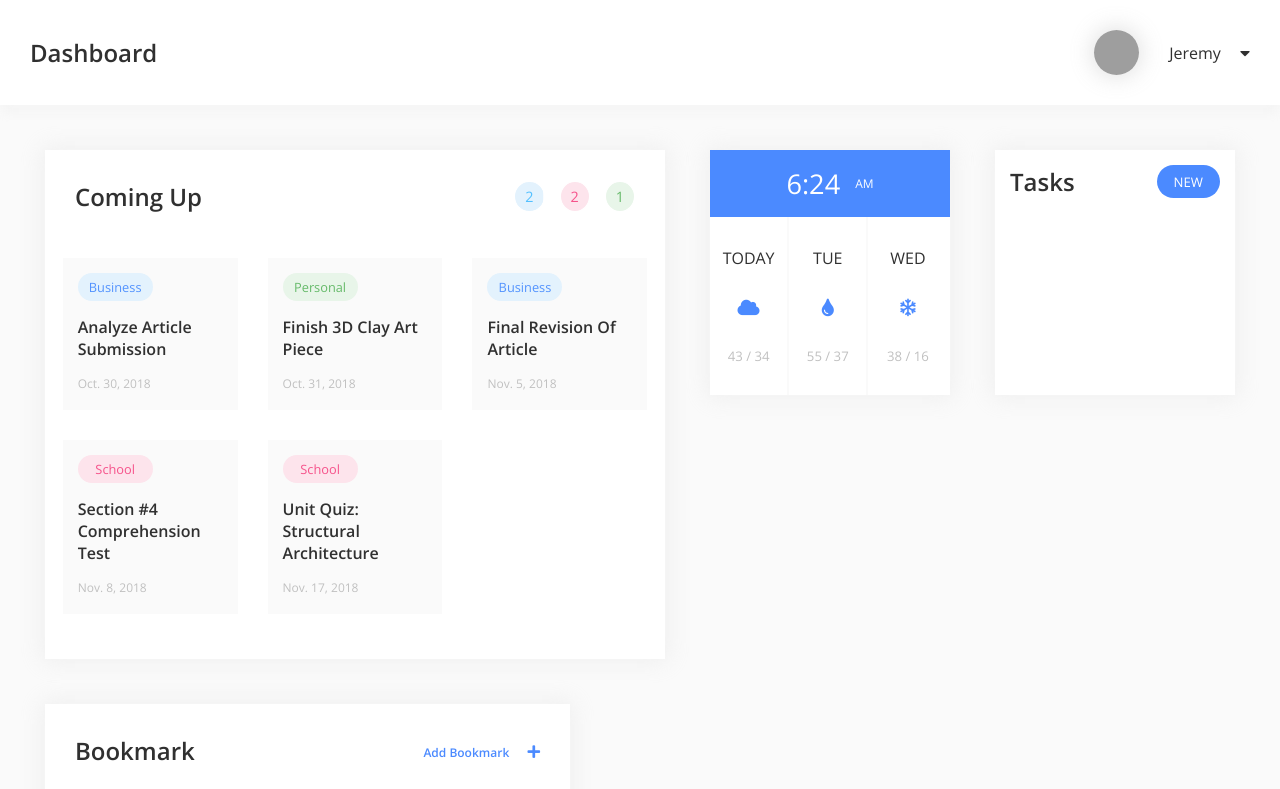
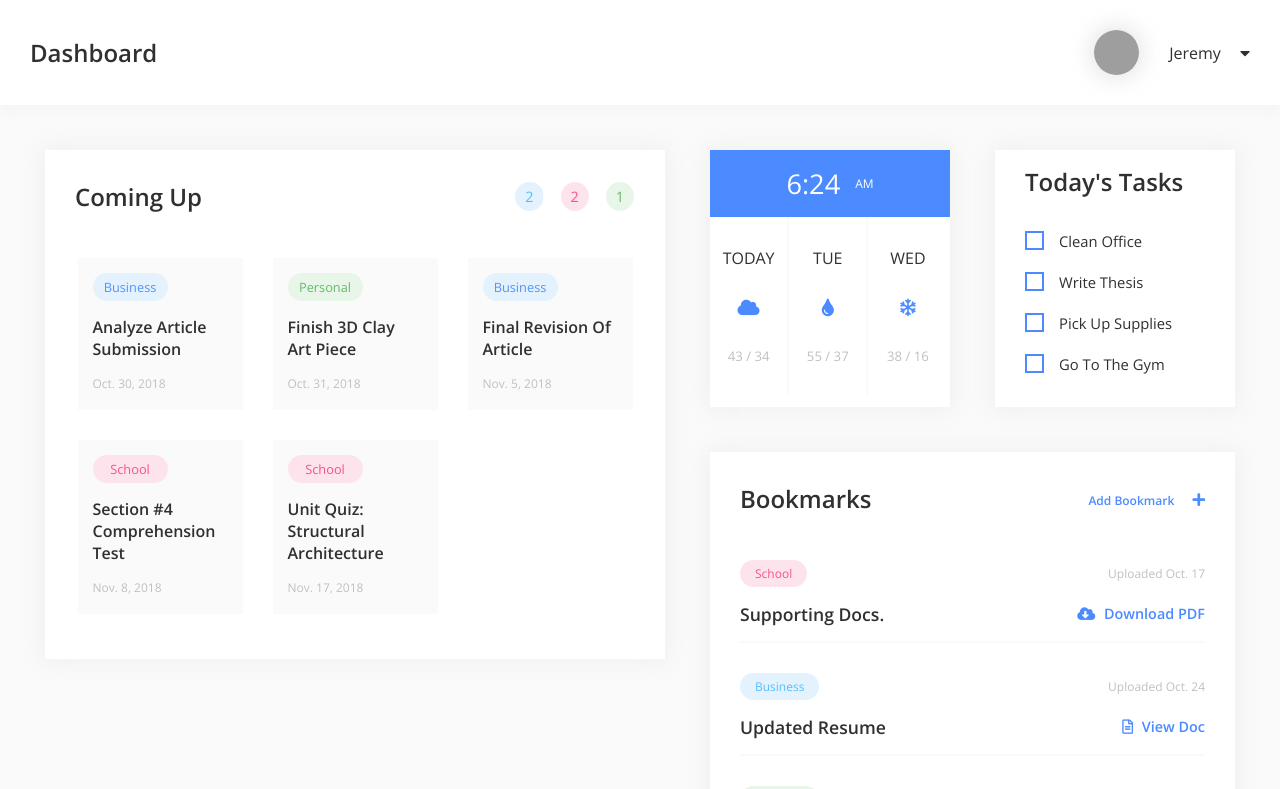
Before and after one commit to jacobcarver/dashboard, a React (Create React App) app: page / in a window 1280 px wide. Shown: the top 789 px of the page. Built offline with nearby package versions, Linux system fonts and the light colour scheme; grey boxes are pictures that could not be loaded.

Commit message:
updated components

```diff
--- a/src/components/Bookmarks.js
+++ b/src/components/Bookmarks.js
@@ -14,7 +14,7 @@ class Bookmarks extends Component {
 
                     <div className="header">
                         <div className="title">
-                            <h2>Bookmark</h2>
+                            <h2>Bookmarks</h2>
                         </div>
                         <div className="bookmark-add">
                             <span id="bookmark-add">Add Bookmark <i className="fas fa-plus"></i></span>
--- a/src/components/Tasks.js
+++ b/src/components/Tasks.js
@@ -7,11 +7,39 @@ class Tasks extends Component {
             <div className="Tasks">
                 <div id="tasks">
                     <div className="header">
-                        <h1>Tasks</h1>
-                        <span>NEW</span>
+                        <h1>Today's Tasks</h1>
                     </div>
-                    <div class="content">
-
+                    <div className="content">
+                        <ul className="unstyled">
+                            <li>
+                                <div>
+                                    <input className="styled-checkbox" id="styled-checkbox-1" type="checkbox" value="value1" />
+                                    <label htmlFor="styled-checkbox-1">Clean office</label>
+                                </div>
+                                <i class="far fa-trash-alt"></i>
+                            </li>
+                            <li>
+                                <div>
+                                    <input className="styled-checkbox" id="styled-checkbox-2" type="checkbox" value="value2" />
+                                    <label htmlFor="styled-checkbox-2">Write thesis</label>
+                                </div>
+                                <i class="far fa-trash-alt"></i>
+                            </li>
+                            <li>
+                                <div>
+                                    <input className="styled-checkbox" id="styled-checkbox-3" type="checkbox" value="value3" />
+                                    <label htmlFor="styled-checkbox-3">Pick up supplies</label>
+                                </div>
+                                <i class="far fa-trash-alt"></i>
+                            </li>
+                            <li>
+                                <div>
+                                    <input className="styled-checkbox" id="styled-checkbox-4" type="checkbox" value="value4" />
+                                    <label htmlFor="styled-checkbox-4">Go to the gym</label>
+                                </div>
+                                <i class="far fa-trash-alt"></i>
+                            </li>
+                        </ul>
                     </div>
                 </div>
             </div>
--- a/src/scss/Bookmarks.scss
+++ b/src/scss/Bookmarks.scss
@@ -29,7 +29,7 @@
     }
     .content {
         .bookmark {
-            border-bottom: 2px solid #f0f0f0;
+            border-bottom: 2px solid #fafafa;
             padding: 0 0 15px;
             margin: 30px 0;
             .top {
--- a/src/scss/Events.scss
+++ b/src/scss/Events.scss
@@ -86,7 +86,7 @@
         justify-content: center;
         grid-template-columns:  repeat(3, 33%);
         grid-gap: 30px;
-        padding: 15px;
+        padding: 15px 30px;
         margin-top: 15px;
         .event {
             background: white;
--- a/src/scss/Tasks.scss
+++ b/src/scss/Tasks.scss
@@ -3,29 +3,96 @@
 .Tasks {
     background: white;
     #tasks {
+        padding: 15px 30px;
         .header {
-            padding: 15px;
+            padding-bottom: 30px;
             display: flex;
             justify-content: space-between;
             h1 {
                 font-size: 1.5rem;
             }
-            span {
-                font-size: 0.825rem;
-                background: $main;
-                color: white;
-                padding: 5px 15px;
-                border-radius: 18px;
-                display: flex;
-                align-items: center;
-                justify-content: center;
-                cursor: pointer;
-                border: 2px solid transparent;
-                transition: all 0.4s ease-in-out;
-                &:hover {
+        }
+
+        .content {
+            ul {
+                list-style: none;
+                li {
+                    margin-bottom: 15px;
+                    text-transform: capitalize;
+                    font-size: 0.925rem;
+                    display: flex;
+                    align-items: center;
+                    justify-content: space-between;
+                    i {
+                        font-size: 1rem;
+                        opacity: 0;
+                        transform: translate3d(25px, 0, 0);
+                        transition: all 0.4s ease-in-out;
+                        color: #ff4e4e;
+                        cursor: pointer;
+                        padding: 5px;
+                    }
+                    &:hover {
+                        i {
+                            opacity: 1;
+                            transform: translate3d(0, 0, 0);
+                        }
+                    }
+                }
+            }
+            .styled-checkbox {
+                position: absolute; // take it out of document flow
+                opacity: 0; // hide it
+                & + label {
+                    position: relative;
+                    cursor: pointer;
+                    padding: 0;
+                }
+                // Box.
+                & + label:before {
+                    margin-right: 15px;
+                    content: '';
+                    display: inline-block;
+                    vertical-align: text-top;
+                    width: 15px;
+                    height: 15px;
                     background: white;
-                    color: $main;
-                    border-color: $main;
+                    border: 2px solid $main;
+                    transition: all 0.4s ease-in-out;
+                    }
+                    // Box focus
+                    &:focus + label:before {
+                        -webkit-box-shadow: 0px 0px 21px 3px rgba(163,163,163,0.2);
+                        -moz-box-shadow: 0px 0px 21px 3px rgba(163,163,163,0.2);
+                        box-shadow: 0px 0px 21px 3px rgba(163,163,163,0.2);
+                    }
+
+                    &:checked + label {
+
+                    }
+
+                    // Box checked
+                    &:checked + label:before {
+                        background: $main;
+                    }
+
+                    // Checkmark. Could be replaced with an image
+                    &:checked + label:after {
+                        content: '';
+                        position: absolute;
+                        left: 4px;
+                        top: 9px;
+                        background: white;
+                        width: 2px;
+                        height: 2px;
+                        box-shadow:
+                        2px 0 0 white,
+                        4px 0 0 white,
+                        4px -2px 0 white,
+                        4px -4px 0 white,
+                        4px -6px 0 white,
+                        4px -8px 0 white;
+                        transform: rotate(45deg);
                 }
             }
         }
--- a/src/scss/main.scss
+++ b/src/scss/main.scss
@@ -7,9 +7,9 @@ body {
 .App {
     // Header Component
     .Header {
-        -webkit-box-shadow: 0px 10px 10px -2px rgba(223, 223, 223, 0.2);
-        -moz-box-shadow: 0px 10px 10px -2px rgba(223, 223, 223, 0.2);
-        box-shadow: 0px 10px 10px -2px rgba(223, 223, 223, 0.2);
+        -webkit-box-shadow: 0px 10px 10px -2px rgba(228, 228, 228, 0.2);
+        -moz-box-shadow: 0px 10px 10px -2px rgba(228, 228, 228, 0.2);
+        box-shadow: 0px 10px 10px -2px rgba(228, 228, 228, 0.2);
     }
     .dashboard {
         display: grid;
@@ -26,11 +26,12 @@ body {
         }
         // Bookmarks Component
         .Bookmarks {
-            grid-column: 1 / 7;
-            grid-row: 5 / 7;
+            grid-column: 8 / 14;
+            grid-row: 3 / 8;
             -webkit-box-shadow: 0px 0px 21px 3px rgba(219, 219, 219, 0.3);
             -moz-box-shadow: 0px 0px 21px 3px rgba(219, 219, 219, 0.3);
             box-shadow: 0px 0px 21px 3px rgba(219, 219, 219, 0.3);
+            min-width: 375px; // temporary
         }
         // Weather Component
         .Weather {
@@ -39,6 +40,7 @@ body {
             -webkit-box-shadow: 0px 0px 21px 3px rgba(219, 219, 219, 0.3);
             -moz-box-shadow: 0px 0px 21px 3px rgba(219, 219, 219, 0.3);
             box-shadow: 0px 0px 21px 3px rgba(219, 219, 219, 0.3);
+            min-width: 240px; // temporary
         }
         // Tasks Component
         .Tasks {
@@ -47,6 +49,7 @@ body {
             -webkit-box-shadow: 0px 0px 21px 3px rgba(219, 219, 219, 0.3);
             -moz-box-shadow: 0px 0px 21px 3px rgba(219, 219, 219, 0.3);
             box-shadow: 0px 0px 21px 3px rgba(219, 219, 219, 0.3);
+            min-width: 240px; // temporary
         }
         // Calendar Component
         .Calendar {
```
